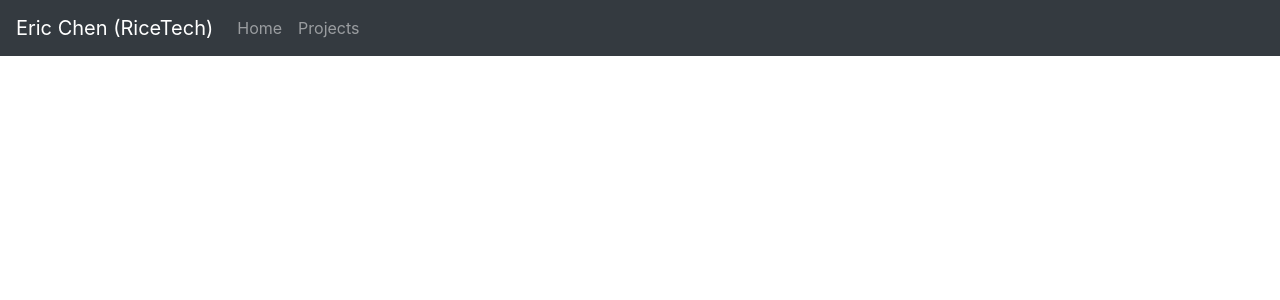
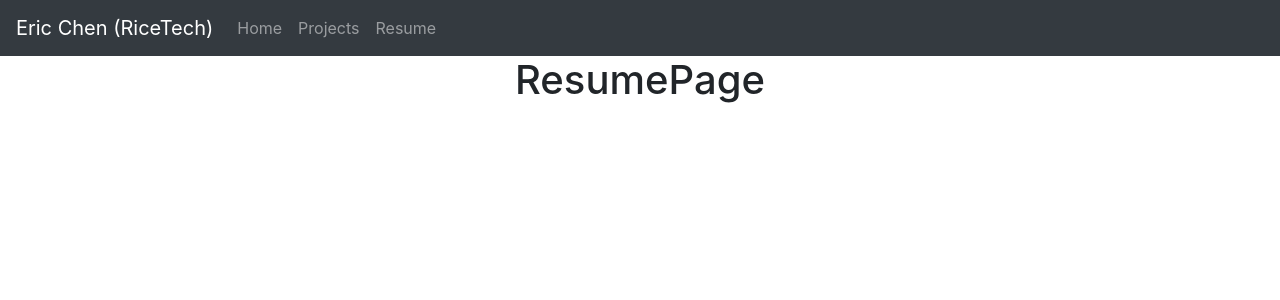
Before and after one commit to ricetech/ricetech-site, a React (Create React App) app: page /resume in a window 1280 px wide. Shown: the top 300 px of the page. Built offline with nearby package versions, Linux system fonts and the light colour scheme; the HTML template or start-up script is replaced by a standard one.

Commit message:
Create ResumePage

```diff
--- a/src/App.tsx
+++ b/src/App.tsx
@@ -5,6 +5,7 @@ import './App.scss';
 import RiceTechNavbar from './components/ricetech-navbar';
 import HomePage from './pages/home';
 import ProjectsPage from './pages/projects';
+import ResumePage from './pages/resume';
 
 const App = () => (
   <div className='App'>
@@ -16,6 +17,9 @@ const App = () => (
       <Route path='/projects'>
         <ProjectsPage />
       </Route>
+      <Route path='/resume'>
+        <ResumePage />
+      </Route>
     </Switch>
   </div>
 );
--- a/src/components/ricetech-navbar/RiceTechNavbar.tsx
+++ b/src/components/ricetech-navbar/RiceTechNavbar.tsx
@@ -11,6 +11,7 @@ export const RiceTechNavbar = () => (
       <Nav className="mr-auto">
         <Nav.Link as={Link} to="/">Home</Nav.Link>
         <Nav.Link as={Link} to="/projects">Projects</Nav.Link>
+        <Nav.Link as={Link} to="/resume">Resume</Nav.Link>
       </Nav>
     </Navbar.Collapse>
   </Navbar>
--- /dev/null
+++ b/src/pages/resume/ResumePage.tsx
@@ -0,0 +1,12 @@
+import React from 'react';
+
+import './_resume.scss';
+
+export const ResumePage = () => {
+  const x = 'ResumePage';
+  return (
+    <>
+      <h1>{x}</h1>
+    </>
+  );
+};
--- /dev/null
+++ b/src/pages/resume/index.ts
@@ -0,0 +1,3 @@
+import { ResumePage } from './ResumePage';
+
+export default ResumePage;
```
Also changed, not shown: src/pages/resume/_resume.scss (added).
